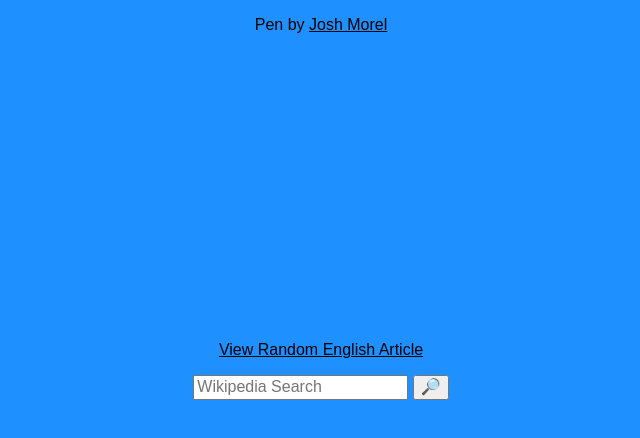
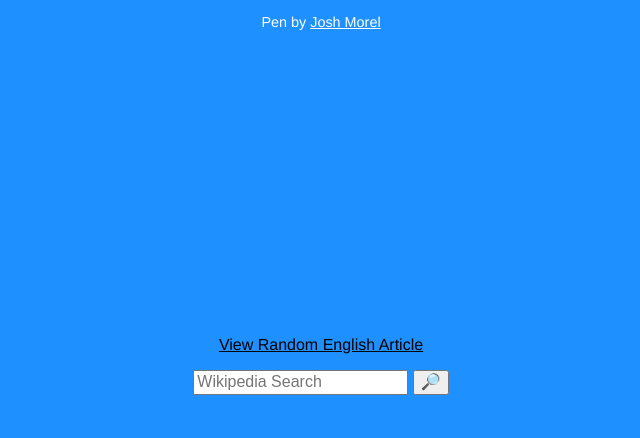
Before and after one commit to joshmorel/wikipedia-viewer, a plain HTML site: page index.html in a window 1280 px wide. Shown: the whole page, without its empty margins (319-959 px from the left). Drawn offline with nearby package versions, Linux system fonts and the light colour scheme.

Commit message:
add font and style tweaks

```diff
--- a/app.js
+++ b/app.js
@@ -1,4 +1,3 @@
-// Example API w origin=*: /w/api.php?action=query&format=json&maxlag=4000&origin=*&prop=revisions&titles=Main+Page&rvprop=content
 
 const wikipediaViewer =
   (function IIFE(document) {
--- a/index.html
+++ b/index.html
@@ -6,6 +6,7 @@
   <title>Wikipedia Viewer</title>
   <link rel="stylesheet" href="./styles/normalize.css"/>
   <link rel="stylesheet" href="./styles/styles.css"/>
+  <link href="https://fonts.googleapis.com/css?family=Arimo" rel="stylesheet">
 </head>
 <body>
 <header>
--- a/styles/styles.css
+++ b/styles/styles.css
@@ -4,10 +4,21 @@
   --primary-light: #6fc0ff;
   -webkit-box-sizing: border-box;
   box-sizing: border-box;
+  font-family: 'Arimo', sans-serif;
 }
 
 header {
   text-align: center;
+  font-size: 0.9em;
+  color: white;
+}
+
+header a {
+  color: white;
+}
+
+header a:visited {
+  color: white;
 }
 
 body {
@@ -65,7 +76,7 @@ a:visited {
   background: white;
   -webkit-box-shadow: 1px 1px 2px rgba(0,0,0,0.4);
   -moz-box-shadow: 1px 1px 2px rgba(0,0,0,0.4);
-  margin: 2px 4px;
+  margin: 2px;
   padding: 6px;
 
   -webkit-animation-duration: 1s;
```
